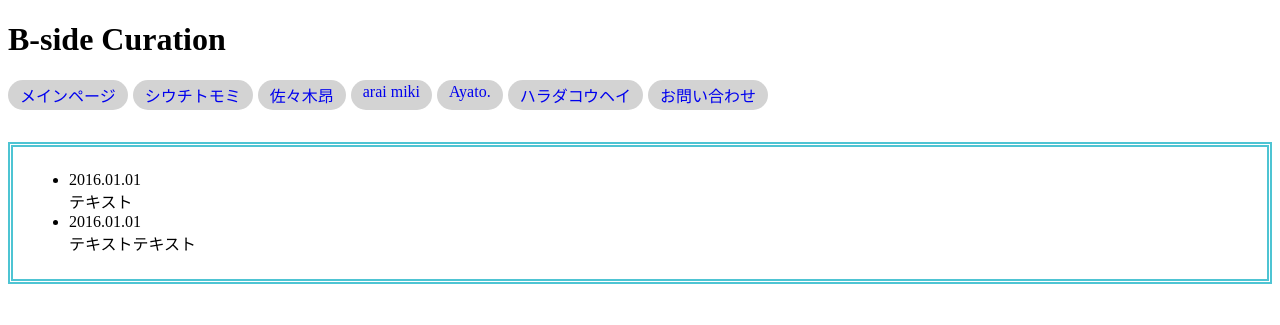
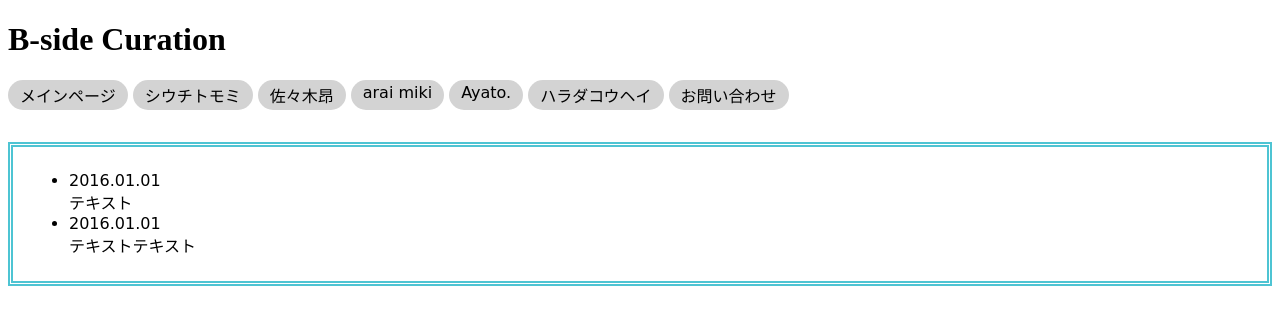
Before and after one commit to na7tsu2/na7tsu2.github.io, a PHP site: page / in a window 1280 px wide. Shown: the top 325 px of the page. Run offline with PHP 8.4, Linux system fonts and the light colour scheme.

Commit message:
Update style.css

```diff
--- a/style.css
+++ b/style.css
@@ -1,26 +1,25 @@
+
 .tab-wrap {
+    font-family: 'Comic Sans MS',sans-serif;
     display: flex;
     flex-wrap: wrap;
 }
 .tab-label {
-    color: White;
     background: LightGray;
     margin-right: 5px;
     padding: 3px 12px;
     order: -1;
     border-radius: 50px;
+
 }
 .tab-content {
     width: 100%;
     display: none;
 }
 
-a:active{
-  color : black;
-}
-
 /* 下線非表示 */
 a {
+  color : black;
   text-decoration:none;
 }
 
@@ -41,6 +40,7 @@ padding-right: 20px;
 }
 
 .box1 {
+    font-family: 'Comic Sans MS',sans-serif;
     padding: 0.5em 1em;
     margin: 2em 0;
     border: double 5px #4ec4d3;
```
